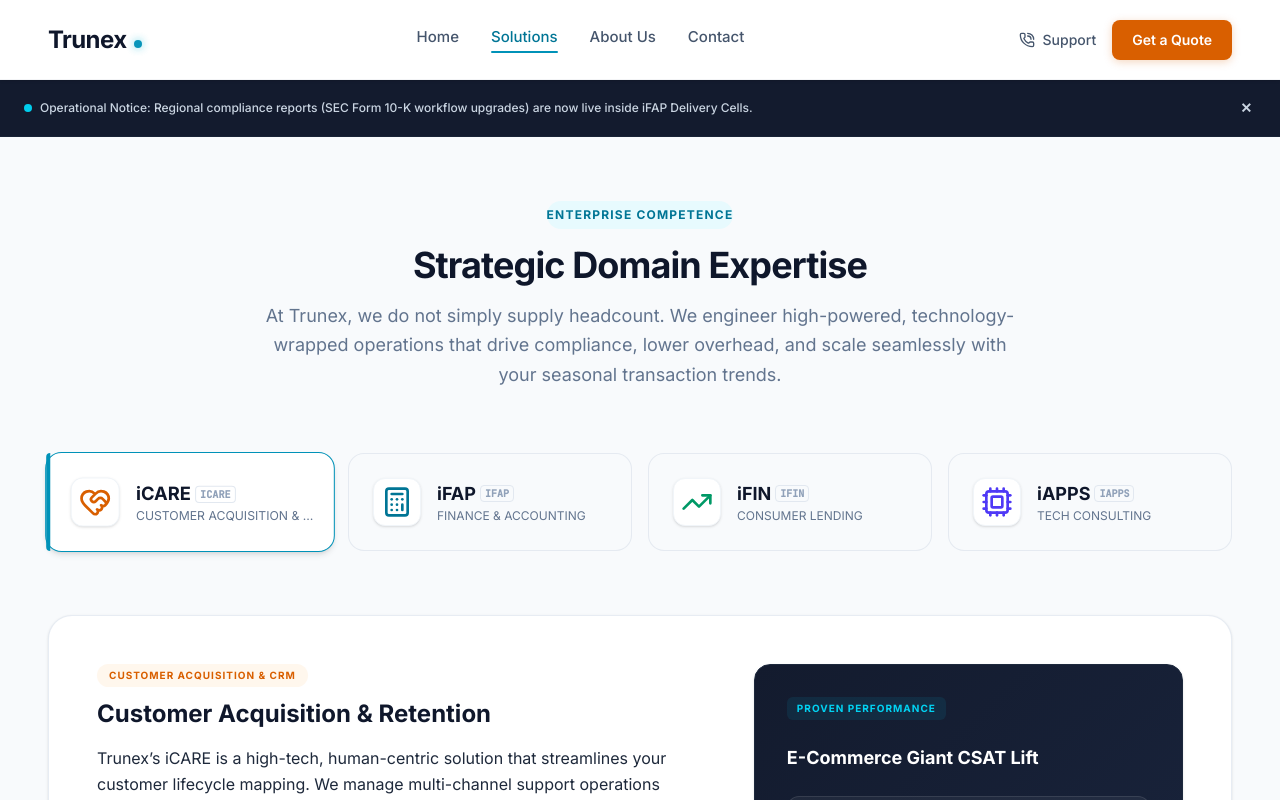
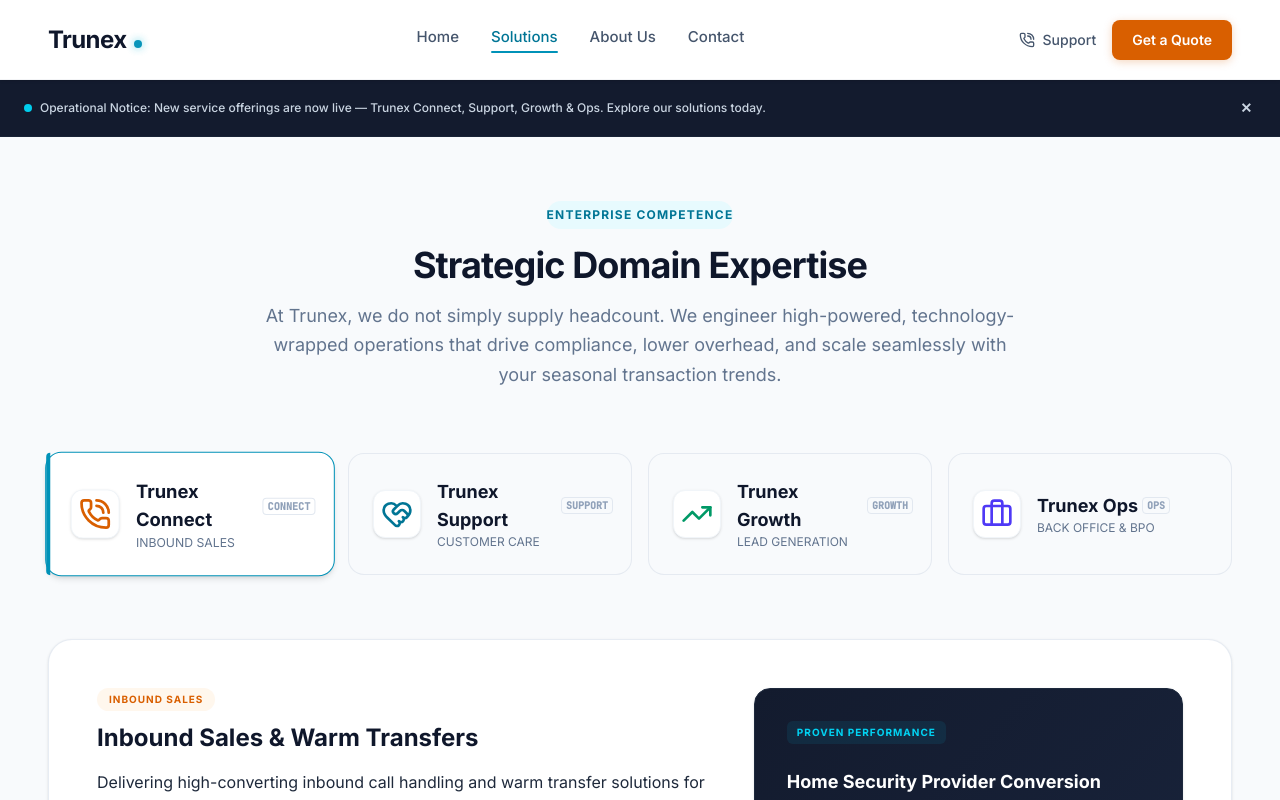
Before and after one commit to iamrehank/trueNxs, a React (Vite) app: page /solutions in a window 1280 px wide. Shown: the top 800 px of the page. Built offline with nearby package versions, Linux system fonts and the light colour scheme.

Commit message:
service change

```diff
--- a/src/App.tsx
+++ b/src/App.tsx
@@ -21,7 +21,7 @@ export default function App() {
   const [inquiries, setInquiries] = useState<Inquiry[]>([]);
 
   const [globalNotice, setGlobalNotice] = useState<{ message: string; type: 'info' | 'success' } | null>({
-    message: 'Operational Notice: Regional compliance reports (SEC Form 10-K workflow upgrades) are now live inside iFAP Delivery Cells.',
+    message: 'Operational Notice: New service offerings are now live — Trunex Connect, Support, Growth & Ops. Explore our solutions today.',
     type: 'info'
   });
 
@@ -40,7 +40,7 @@ export default function App() {
           id: 'inq-seed-1',
           name: 'Alexander Sterling',
           email: 'sterling.cx@fintechpay.com',
-          serviceInterest: 'iFIN - Consumer Lending',
+          serviceInterest: 'Trunex Connect - Inbound Sales',
           message: 'Requested high-velocity document indexing alignment for real-time risk profiles. Current scope covers 45,000 credit accounts annually.',
           date: '2026-06-11 08:32 AM',
           status: 'Assigned'
@@ -49,7 +49,7 @@ export default function App() {
           id: 'inq-seed-2',
           name: 'Sophia Chen',
           email: 's.chen@globalreit.sg',
-          serviceInterest: 'iFAP - Finance & Accounting',
+          serviceInterest: 'Trunex Support - Customer Care',
           message: 'Urgent compliance support for computerized XBRL tagging under SEC regulations ahead of Q3 reporting window.',
           date: '2026-06-10 14:15 PM',
           status: 'Reviewing'
--- a/src/components/ContactForm.tsx
+++ b/src/components/ContactForm.tsx
@@ -12,7 +12,7 @@ export default function ContactForm({ onAddInquiry, onOpenLocations }: ContactFo
   // Form input states
   const [name, setName] = useState('');
   const [email, setEmail] = useState('');
-  const [service, setService] = useState('iCARE - Customer Acquisition');
+  const [service, setService] = useState('Trunex Connect - Inbound Sales');
   const [message, setMessage] = useState('');
 
   // Submit animation states
@@ -127,11 +127,11 @@ export default function ContactForm({ onAddInquiry, onOpenLocations }: ContactFo
                 onChange={(e) => setService(e.target.value)}
                 className="w-full bg-transparent border-0 border-b border-slate-200 focus:border-cyan-600 focus:ring-0 text-slate-900 transition-all pb-2 px-0 text-sm focus:outline-none appearance-none cursor-pointer"
               >
-                <option value="iCARE - Customer Acquisition">iCARE - Customer Acquisition & CSR</option>
-                <option value="iFAP - Finance & Accounting">iFAP - Finance & Accounts Payable</option>
-                <option value="iFIN - Consumer Lending">iFIN - Consumer Lending Administration</option>
-                <option value="iAPPS - Technology Consulting">iAPPS - Technology & Automation Consulting</option>
-                <option value="Corporate Partnership">Other/Corporate Strategic Inquiry</option>
+                <option value="Trunex Connect - Inbound Sales">Trunex Connect — Inbound Sales & Warm Transfers</option>
+                <option value="Trunex Support - Customer Care">Trunex Support — Customer Care & Technical Assistance</option>
+                <option value="Trunex Growth - Lead Generation">Trunex Growth — Lead Generation & Performance Marketing</option>
+                <option value="Trunex Ops - Back Office">Trunex Ops — Back Office & BPO</option>
+                <option value="General Inquiry">General / Other Inquiry</option>
               </select>
             </div>
 
--- a/src/components/Footer.tsx
+++ b/src/components/Footer.tsx
@@ -65,10 +65,10 @@ export default function Footer({ onOpenLocations }: FooterProps) {
           <h4 className="font-sans text-sm font-bold uppercase tracking-wider text-cyan-400 mb-6">Services</h4>
           <ul className="space-y-4">
             {[
-              'Customer Acquisition (iCARE)',
-              'Finance & Accounting (iFAP)',
-              'Consumer Lending (iFIN)',
-              'Technology Consulting (iAPPS)'
+              'Trunex Connect — Inbound Sales',
+              'Trunex Support — Customer Care',
+              'Trunex Growth — Lead Generation',
+              'Trunex Ops — Back Office & BPO'
             ].map((label) => (
               <li key={label}>
                 <button onClick={() => handleNav('/solutions')} className="text-slate-400 hover:text-cyan-400 text-sm transition-colors cursor-pointer text-left focus:outline-none">
--- a/src/components/SolutionsSection.tsx
+++ b/src/components/SolutionsSection.tsx
@@ -2,18 +2,18 @@ import { useState } from 'react';
 import { useNavigate } from 'react-router-dom';
 import { SERVICES } from '../data';
 import { ServiceItem } from '../types';
-import { ShieldCheck, Target, ArrowRight, Zap, RefreshCw, BarChart, HeartHandshake, Calculator, TrendingUp, Cpu, Building } from 'lucide-react';
+import { ShieldCheck, BarChart, HeartHandshake, PhoneCall, TrendingUp, Briefcase, Building } from 'lucide-react';
 
 function getServiceIcon(id: string) {
   switch (id) {
-    case 'icare':
-      return <HeartHandshake className="w-8 h-8 text-[#d95f00] group-hover:scale-105 transition-transform" />;
-    case 'ifap':
-      return <Calculator className="w-8 h-8 text-cyan-700 group-hover:scale-105 transition-transform" />;
-    case 'ifin':
+    case 'connect':
+      return <PhoneCall className="w-8 h-8 text-[#d95f00] group-hover:scale-105 transition-transform" />;
+    case 'support':
+      return <HeartHandshake className="w-8 h-8 text-cyan-700 group-hover:scale-105 transition-transform" />;
+    case 'growth':
       return <TrendingUp className="w-8 h-8 text-emerald-600 group-hover:scale-105 transition-transform" />;
-    case 'iapps':
-      return <Cpu className="w-8 h-8 text-indigo-600 group-hover:scale-105 transition-transform" />;
+    case 'ops':
+      return <Briefcase className="w-8 h-8 text-indigo-600 group-hover:scale-105 transition-transform" />;
     default:
       return <Building className="w-8 h-8 text-slate-550 group-hover:scale-105 transition-transform" />;
   }
--- a/src/data.ts
+++ b/src/data.ts
@@ -1,90 +1,88 @@
 import { ServiceItem, TeamMember, GlobalLocation, JobOpening } from './types';
-import adityaImage from './assets/images/aditya_shah_1781205723085.jpg';
-import nandiniImage from './assets/images/nandini_verma_1781205738884.jpg';
 
 export const SERVICES: ServiceItem[] = [
   {
-    id: 'icare',
-    name: 'iCARE',
-    title: 'Customer Acquisition & Retention',
-    badge: 'CUSTOMER ACQUISITION & CRM',
-    description: 'Comprehensive CRM lifecycle management—from targeting and segmentation to acquisition and engagement, ensuring superior retention and long-term brand loyalty.',
-    longDescription: 'Trunex’s iCARE is a high-tech, human-centric solution that streamlines your customer lifecycle mapping. We manage multi-channel support operations (Voice, Chat, Email, Social Media) powered by smart automation to keep customer satisfaction index (CSAT) high while controlling service delivery footprints. We align directly on key success parameters like Average Handle Time (AHT) and First Contact Resolution (FCR).',
-    logoUrl: 'https://lh3.googleusercontent.com/aida/AP1WRLv3d2bR7xRWIdEe5NQ0udB_e5DjWFqG3FQz616t3z2oo0qjTLlCbMW2Yx9Ma6OfDPekjbZ_l8YAYAfZAHR42Irky_gcR_f2YFg-4mpgSYeDSKakGRHt48vVnjfGWbde_PN58iH3-YcUm8x2vENxpuvNb9oY0UufAuSekHGMAsowUSqNJMaFe23JUod1AXcIptLhyniEqSDgcCdrhaJ8y8id6fLNwuNOnOwbkmeWaEilz2_xtGlyAzBNdA',
+    id: 'connect',
+    name: 'Trunex Connect',
+    title: 'Inbound Sales & Warm Transfers',
+    badge: 'INBOUND SALES',
+    description: 'Delivering high-converting inbound call handling and warm transfer solutions for Home Security and other service industries.',
+    longDescription: 'Delivering high-converting inbound call handling and warm transfer solutions for Home Security and other service industries. Our experienced agents maximize conversions while ensuring a seamless customer experience.',
+    logoUrl: '',
     features: [
-      'Multi-channel inbound & outbound support operations',
-      'Predictive dialing and interactive voice portals',
-      'Advanced customer retention and loyalty management',
-      '24/7/365 coverage with dual-continent failovers',
-      'AHT reduction strategies with live supervisor coaching'
+      'High-converting inbound call handling',
+      'Seamless warm transfer solutions for Home Security',
+      'Trained agents focused on maximizing conversions',
+      'Multi-channel intake management (Voice, Chat)',
+      'Real-time script optimization and agent coaching'
     ],
     caseStudy: {
-      title: 'E-Commerce Giant CSAT Lift',
-      metrics: '+34% CSAT Increase',
-      summary: 'Re-engineered customer support queues for a global e-commerce retail division, shifting 42% of volume to automated live workflows while raising average NPS score by 22 points.'
+      title: 'Home Security Provider Conversion Boost',
+      metrics: '+42% Lead-to-Sale Conversion',
+      summary: 'Deployed a dedicated inbound sales team for a national home security brand, reducing call abandonment by 28% and boosting qualified warm transfers to closers by 42%.'
     }
   },
   {
-    id: 'ifap',
-    name: 'iFAP',
-    title: 'Finance & Accounting Solutions',
-    badge: 'FINANCE & ACCOUNTING',
-    description: 'Premium XBRL/Edgar solutions for global filing needs. Full conformation with SEC guidelines for 10K, 10Q, and complex financial reporting.',
-    longDescription: 'Our iFAP service balances precision with speed. We offer turnkey back-office accounting, accounts payable/receivable mapping, payroll automation, and specialized regulatory filing assistance. This incorporates rigorous auditing workflows conforming to SEC parameters, ensuring absolute compliance and transparency for public entities globally.',
-    logoUrl: 'https://lh3.googleusercontent.com/aida/AP1WRLsAbVlK0WfP7LZXw2JedHWb0RVL1ww97GyNVfGwMHFexcwiVAuMYCj27mPtI2DK8iOyn4zamcyr368cOWcLosSXXa4gn9EykPvgb_xhgopoiP4GaBw7959Zn--m3rTUIOIA2hIpiUuQNrWB_EggYOeS0sOMtw3gL5_XBc3Keeza6yFEDgjNq8OqI-dsfhWjNzCGUFHQACpM7P6Gs3PepL08I5jCtV4ueXk98miLe16-WKsNgrWnZFb670w',
+    id: 'support',
+    name: 'Trunex Support',
+    title: 'Customer Care & Technical Assistance',
+    badge: 'CUSTOMER CARE',
+    description: 'Providing 24/7 customer support, appointment scheduling, technical assistance, retention, and issue resolution.',
+    longDescription: 'Providing 24/7 customer support, appointment scheduling, technical assistance, retention, and issue resolution. We help businesses improve customer satisfaction while reducing operational costs.',
+    logoUrl: '',
     features: [
-      'SEC SEC 10-K, 10-Q & 8-K preparation under XBRL guidelines',
-      'Accounts Receivable (AR) matching & Collections optimization',
-      'Accounts Payable (AP) OCR data capture & automated workflows',
-      'End-to-end audit representation and reconciliation controls',
-      'ISO-certified security vaults for sensitive transactional documents'
+      '24/7 customer support across voice, chat, and email',
+      'Appointment scheduling and calendar management',
+      'Technical assistance and troubleshooting',
+      'Retention programs to reduce customer churn',
+      'Issue resolution with first-contact focus'
     ],
     caseStudy: {
-      title: 'Multinational SEC Compliance Integration',
-      metrics: '0 SEC Filing Delays & 100% Compliance',
-      summary: 'Bespoke integration of continuous XBRL tagging engines, reducing standard 10-Q compilation window from 14 operational days down to just 3 business days.'
+      title: 'SaaS Platform Support Transformation',
+      metrics: '96% CSAT Score Achieved',
+      summary: 'Took over tier-1 and tier-2 support for a growing SaaS platform, reducing average handle time by 35% while lifting customer satisfaction scores from 78% to 96%.'
     }
   },
   {
-    id: 'ifin',
-    name: 'iFIN',
-    title: 'Consumer Lending Turnkey Care',
-    badge: 'CONSUMER LENDING',
-    description: 'Turnkey lending solutions spanning origination, underwriting support, disbursal checks, customer service, and strategic collections management.',
-    longDescription: 'iFIN bridges the gap between borrowers and financial institutions. By mapping processes across loan lifecycles, we optimize risk profiling, expedite administrative underwriting schedules, audit document authenticity, and manage strategic collections with professional dignity and rigorous regulatory alignment.',
-    logoUrl: 'https://lh3.googleusercontent.com/aida/AP1WRLs8p0ryOOAXoUMBnzJU095xinQRk4V4l_8gLlnz3QnwH7XzCBsDboKXrt3sZsLhsl8MNu303EsHTnsDcZfBQw3VPUJjoot0N88JIBXajsT4wRf99utbKkLhCXTBtdCVlkaCmGODgNQlpGA1JMPlVNp3w2MnlrmjDkRgFSjJrpBoyUJpuC0zyGhVHKwdYVAd7AxZ_-_vQwFcIJ-RSH3ZxJfRgzBASYYDqm_czyE03Ik8gDVYw59YCVD7xvU',
+    id: 'growth',
+    name: 'Trunex Growth',
+    title: 'Lead Generation & Performance Marketing',
+    badge: 'LEAD GENERATION',
+    description: 'Driving business growth through high-quality inbound leads, digital marketing strategies, and conversion-focused campaigns.',
+    longDescription: 'Driving business growth through high-quality inbound leads, digital marketing strategies, call qualification, CRM management, and conversion-focused campaigns that generate measurable results.',
+    logoUrl: '',
     features: [
-      'Credit document indexing and verified underwriting screening',
-      'Know-Your-Customer (KYC) compliance & anti-fraud gating',
-      'Multi-stage loan portfolios audit support',
-      'Pliant collection operations respecting institutional reputation',
-      'Omni-channel reminders & seamless online payment triggers'
+      'High-quality inbound lead generation campaigns',
+      'Digital marketing strategy and execution',
+      'Call qualification and lead scoring',
+      'CRM management and pipeline reporting',
+      'Conversion-focused outreach campaigns'
     ],
     caseStudy: {
-      title: 'FinTech Credit Line Underwriting Boost',
-      metrics: '4.5x Underwriting Throughput',
-      summary: 'Supported a major consumer FinTech player in scaling origination capacity for credit card and personal loans without expanding in-house administrative staff.'
+      title: 'B2B Lead Pipeline Acceleration',
+      metrics: '3.8x Qualified Lead Volume',
+      summary: 'Built and managed a full-funnel inbound lead generation engine for a mid-market B2B client, tripling qualified pipeline volume within 90 days through optimized digital campaigns.'
     }
   },
   {
-    id: 'iapps',
-    name: 'iAPPS',
-    title: 'Technology & Workflow Consulting',
-    badge: 'TECH CONSULTING',
-    description: 'Leveraging technology as a strategic offering. We build bespoke tools that drive revenue goals while maintaining strict cost-efficiency.',
-    longDescription: 'iAPPS introduces a technical layer of customized tools to traditional BPO. We don’t just supply labor; we build intelligent automation wrappers, configure smart CRM integrations, deploy real-time analytics suites, and optimize underlying systems so that enterprise processes operate with high-speed digital alignment.',
-    logoUrl: 'https://lh3.googleusercontent.com/aida/AP1WRLtsn4CtO2ZuLPfscS7Gn34lzUVxFLX5TqZ4rOTskydl-JSVqdQD34QxpoEHZoVSAqkd4ED4910TD4hidfy2DNMh5PZZiKq-J0J02eRJ_EYDAw6kpXujyS69Rt1b0xD-aKB9yRqHQD4lPHhnqF0OrU7AeoKEIvQKCmuPaGOO9JL9rE4Hr6iXcHYTC4BeBMOtRJn_zTHXa7WPVpOF6K949tzUL0eDlhxzCWglW6onwXgz-_8V9cssEyFL9w',
+    id: 'ops',
+    name: 'Trunex Ops',
+    title: 'Back Office & Business Process Outsourcing',
+    badge: 'BACK OFFICE & BPO',
+    description: 'Offering end-to-end back-office solutions including data entry, CRM updates, quality assurance, reporting, and compliance.',
+    longDescription: 'Offering end-to-end back-office solutions including data entry, CRM updates, quality assurance, reporting, compliance, and administrative support to streamline operations and improve efficiency.',
+    logoUrl: '',
     features: [
-      'Bespoke CRM integrations and contact center API bridging',
-      'Robotic Process Automation (RPA) workflows for data synchronization',
-      'Machine Learning powered sentiment analysis over support logs',
-      'Legacy system wrap-around connectors reducing capital expenditure',
-      'Global uptime monitoring and direct cloud infrastructure integrations'
+      'End-to-end data entry and CRM updates',
+      'Quality assurance monitoring and reporting',
+      'Compliance documentation and administration',
+      'Workflow automation and process optimization',
+      'Scalable back-office support teams'
     ],
     caseStudy: {
-      title: 'Digital Customer Journey Re-platform',
-      metrics: '-45% IT Maintenance Overhead',
-      summary: 'Designed custom data transformation pipelines that bridge legacy terminal back-ends with sleek, modern browser-based support consoles, saving millions in infrastructure maintenance.'
+      title: 'E-Commerce Operations Scale-Up',
+      metrics: '60% Reduction in Processing Time',
+      summary: 'Took over order management, returns processing, and CRM hygiene for a fast-growing e-commerce brand, cutting back-office processing time by 60% while maintaining 99.8% data accuracy.'
     }
   }
 ];
@@ -93,14 +91,14 @@ export const TEAM: TeamMember[] = [
   {
     name: 'Aditya Shah',
     role: 'Managing Director',
-    imageUrl: adityaImage,
+    imageUrl: '',
     bio: 'Aditya has over 20 years of leadership experience in strategic outsourcing, advising Fortune 500 enterprises on optimizing process efficiencies and institutional workflow migrations.',
     linkedin: '#'
   },
   {
     name: 'Nandini Verma',
     role: 'Chief Operations Officer',
-    imageUrl: nandiniImage,
+    imageUrl: '',
     bio: 'Nandini oversees the global delivery centers, ensuring rigorous conformance with international quality parameters (including ISO 9001 & ISO 27001) while scaling high-touch service queues.',
     linkedin: '#'
   }
@@ -122,45 +120,45 @@ export const LOCATIONS: GlobalLocation[] = [
 
 export const JOB_OPENINGS: JobOpening[] = [
   {
-    id: 'finance-analyst',
-    title: 'Senior Financial & SEC Compliance Analyst',
-    department: 'iFAP - Finance & Accounting',
-    location: 'Thane, India',
+    id: 'inbound-sales-agent',
+    title: 'Inbound Sales Agent',
+    department: 'Trunex Connect - Inbound Sales',
+    location: 'Kalyan West, India',
     type: 'Full-time',
-    description: 'We are seeking an experienced Financial Analyst with strong background in SEC compliance structures and XBRL tagging. This individual will handle critical public reporting pipelines for international corporate clients.',
+    description: 'Handle high-volume inbound calls for Home Security and service industry clients. Convert leads and manage warm transfers with professionalism and consistency.',
     requirements: [
-      'Strong grasp of US GAAP rules and SEC financial statement layouts',
-      '3+ years experience with XBRL tagging frameworks and Edgar tools',
-      'Bachelor’s degree in Accounting, Finance, or similar (CPA/CA preferred)',
-      'Impeccable details focus and professional report drafting competence'
+      'Excellent spoken English and communication skills',
+      '1+ years experience in inbound sales or call center environment',
+      'Ability to follow scripts while adapting to customer needs',
+      'Target-driven mindset with a focus on conversion rates'
     ]
   },
   {
-    id: 'customer-care-lead',
-    title: 'Customer Experience Operations Supervisor',
-    department: 'iCARE - Customer Operations',
-    location: 'Manila, Philippines (Hybrid)',
+    id: 'customer-support-lead',
+    title: 'Customer Support Team Lead',
+    department: 'Trunex Support - Customer Care',
+    location: 'Kalyan West, India',
     type: 'Full-time',
-    description: 'Lead a team of 25+ Customer Support Associates managing live retail workflows for a major European distributor. Track team KPIs like AHT, CSAT, and schedule adherence daily.',
+    description: 'Lead a team of customer support associates handling inbound queries, technical assistance, and retention campaigns across voice, chat, and email channels.',
     requirements: [
-      '2+ years supervising in a high-volume BPO contact center program',
-      'Exceptional spoken & written English communication credentials',
-      'Familiarity with modern dashboard systems like Zendesk, Freshdesk, or Salesforce Service Cloud',
-      'Proven expertise coaching agents to rise above target CSAT levels'
+      '2+ years supervising in a BPO contact center environment',
+      'Strong English communication and coaching skills',
+      'Familiarity with CRM tools like Zendesk or Freshdesk',
+      'Proven ability to maintain high CSAT scores under volume'
     ]
   },
   {
-    id: 'rpa-architect',
-    title: 'RPA (UIPath / BluePrism) Developer',
-    department: 'iAPPS - Technology Consulting',
-    location: 'Thane, India',
+    id: 'digital-marketing-executive',
+    title: 'Digital Marketing & Lead Gen Executive',
+    department: 'Trunex Growth - Performance Marketing',
+    location: 'Kalyan West, India',
     type: 'Full-time',
-    description: 'Responsible for building software robots to automate repetitive data entry activities across legacy mainframe applications for banking, credit, and consumer finance setups.',
+    description: 'Run inbound lead generation campaigns, manage CRM pipelines, and optimize digital marketing strategies to drive measurable business growth for clients.',
     requirements: [
-      'Certified UIPath Developer or Advanced RPA Professional',
-      'Excellent troubleshooting skills over diverse Web, API, and desktop system targets',
-      'Familiarity with SQL databases and quick script programming (JS / Python)',
-      'Experience in financial services process mapping preferred'
+      'Experience with Google Ads, Meta Ads, or similar platforms',
+      'Hands-on CRM management and lead qualification skills',
+      'Analytical mindset with strong reporting capabilities',
+      'Background in B2B or service-industry marketing preferred'
     ]
   }
 ];
--- a/src/pages/HomePage.tsx
+++ b/src/pages/HomePage.tsx
@@ -2,17 +2,17 @@ import { useNavigate } from 'react-router-dom';
 import { SERVICES } from '../data';
 import {
   Building, ShieldCheck, Users, ChevronRight,
-  TrendingUp, Sparkles, HeartHandshake, Calculator, Cpu
+  TrendingUp, Sparkles, PhoneCall, HeartHandshake, Briefcase
 } from 'lucide-react';
 import { motion } from 'motion/react';
 
 function getServiceIcon(id: string) {
   switch (id) {
-    case 'icare': return <HeartHandshake className="w-6 h-6 text-[#d95f00]" />;
-    case 'ifap':  return <Calculator className="w-6 h-6 text-cyan-700" />;
-    case 'ifin':  return <TrendingUp className="w-6 h-6 text-emerald-600" />;
-    case 'iapps': return <Cpu className="w-6 h-6 text-indigo-600" />;
-    default:      return <Building className="w-6 h-6 text-slate-650" />;
+    case 'connect': return <PhoneCall className="w-6 h-6 text-[#d95f00]" />;
+    case 'support': return <HeartHandshake className="w-6 h-6 text-cyan-700" />;
+    case 'growth':  return <TrendingUp className="w-6 h-6 text-emerald-600" />;
+    case 'ops':     return <Briefcase className="w-6 h-6 text-indigo-600" />;
+    default:        return <Building className="w-6 h-6 text-slate-650" />;
   }
 }
 
```
Also changed, not shown: src/pages/AboutPage.tsx (+8 -1 lines).
